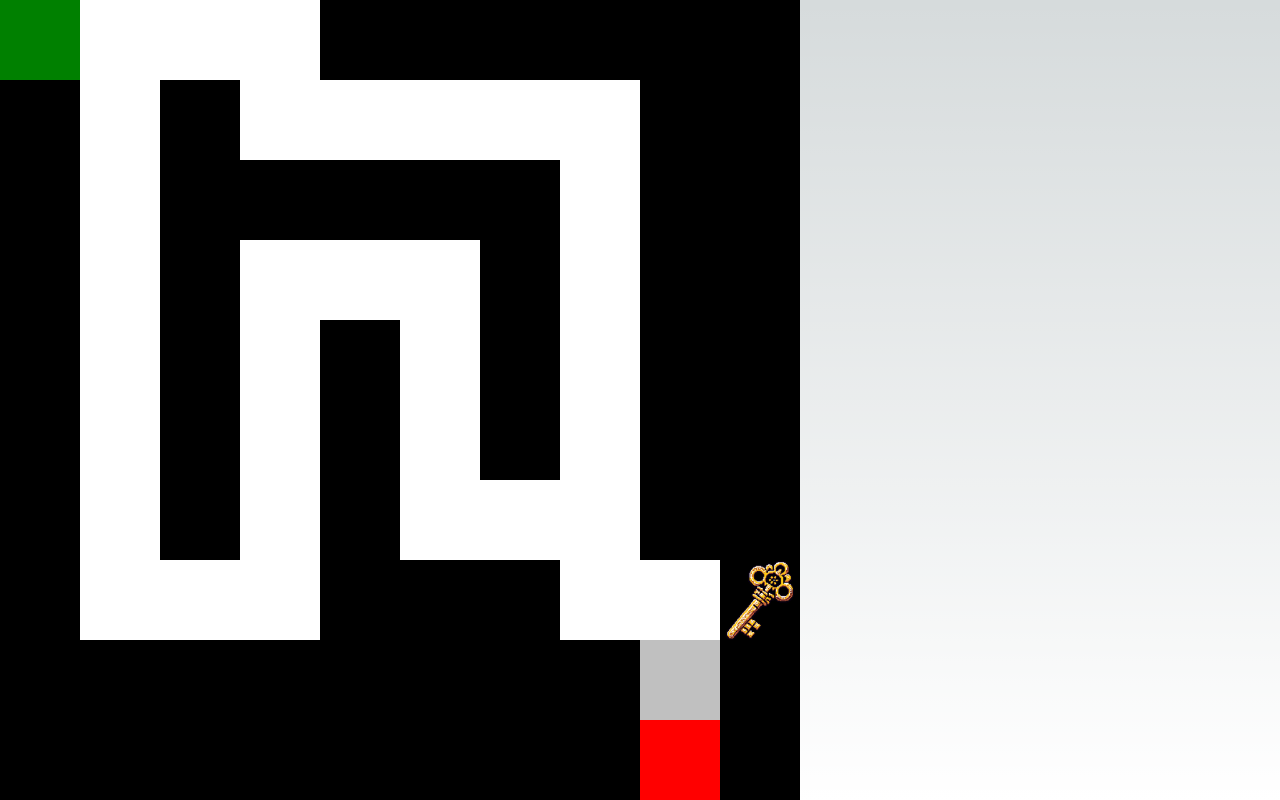
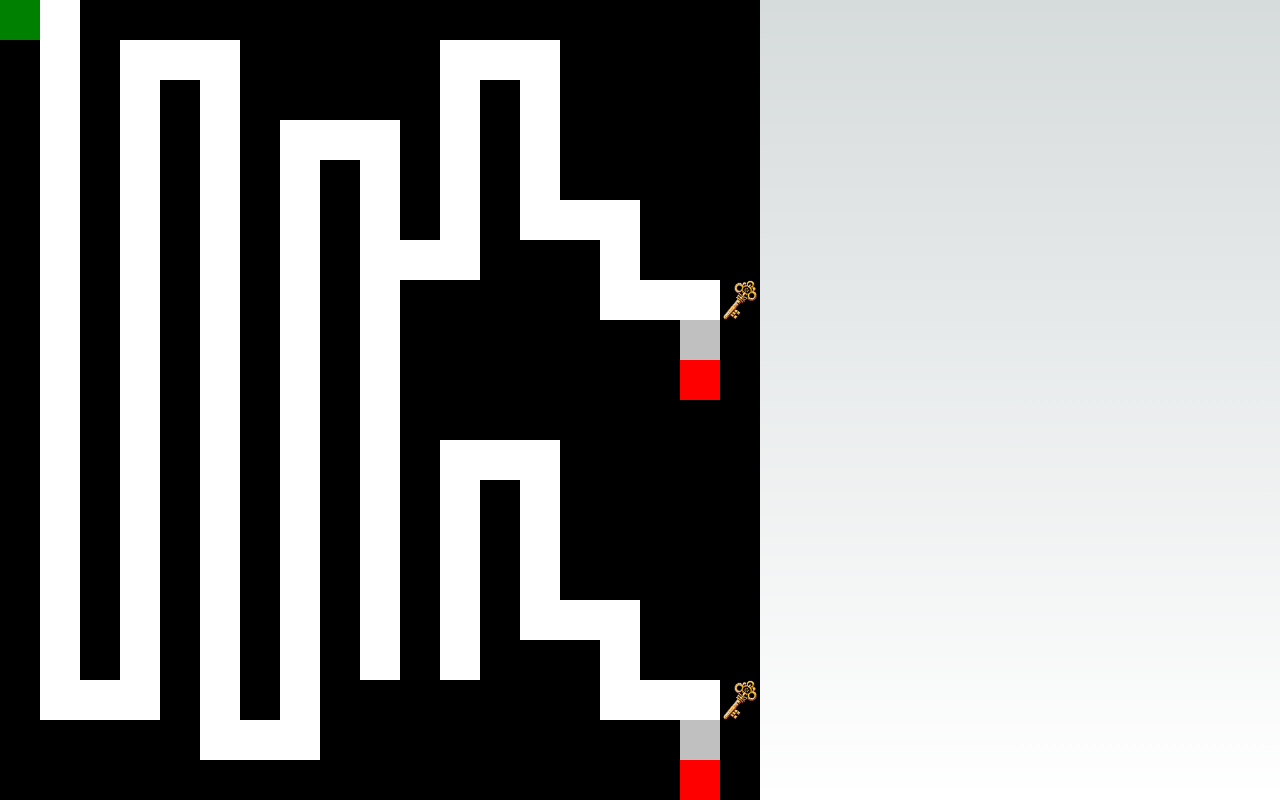
Before and after one commit to neko967/newjeans, a Next.js app: page /player_b_meiro in a window 1280 px wide. Both pictures are taken after a click on the button "スタート". Built offline with nearby package versions, Linux system fonts and the light colour scheme.

Commit message:
画面幅の変更

```diff
--- a/app/player_b_meiro/page.tsx
+++ b/app/player_b_meiro/page.tsx
@@ -12,7 +12,7 @@ type Position = {
 
 export default function Page() {
   const [windowSize, setWindowSize] = useState({ width: window.innerWidth, height: window.innerHeight });
-  const cellSize = Math.min(windowSize.width, windowSize.height) / 10;
+  const cellSize = Math.min(windowSize.width, windowSize.height) / 20;
   const [playerPosition, setPlayerPosition] = useState<Position>({ x: 0, y: 0 });
   const [isGameOver, setIsGameOver] = useState(false);
   const [isGameClear, setIsGameClear] = useState(false);
@@ -72,17 +72,28 @@ export default function Page() {
   };
 
   const maze = [
-    ['S', ' ', ' ', ' ', '#', '#', '#', '#', '#', '#'],
-    ['#', ' ', '#', ' ', ' ', ' ', ' ', ' ', '#', '#'],
-    ['#', ' ', '#', '#', '#', '#', '#', ' ', '#', '#'],
-    ['#', ' ', '#', ' ', ' ', ' ', '#', ' ', '#', '#'],
-    ['#', ' ', '#', ' ', '#', ' ', '#', ' ', '#', '#'],
-    ['#', ' ', '#', ' ', '#', ' ', '#', ' ', '#', '#'],
-    ['#', ' ', '#', ' ', '#', ' ', ' ', ' ', '#', '#'],
-    ['#', ' ', ' ', ' ', '#', '#', '#', ' ', ' ', 'K'],
-    ['#', '#', '#', '#', '#', '#', '#', '#', '*', '#'],
-    ['#', '#', '#', '#', '#', '#', '#', '#', 'G', '#'],
-  ];
+    ['S', ' ', '#', '#', '#', '#', '#', '#', '#', '#', '#', '#', '#', '#', '#', '#', '#', '#', '#'],
+    ['#', ' ', '#', ' ', ' ', ' ', '#', '#', '#', '#', '#', ' ', ' ', ' ', '#', '#', '#', '#', '#'],
+    ['#', ' ', '#', ' ', '#', ' ', '#', '#', '#', '#', '#', ' ', '#', ' ', '#', '#', '#', '#', '#'],
+    ['#', ' ', '#', ' ', '#', ' ', '#', ' ', ' ', ' ', '#', ' ', '#', ' ', '#', '#', '#', '#', '#'],
+    ['#', ' ', '#', ' ', '#', ' ', '#', ' ', '#', ' ', '#', ' ', '#', ' ', '#', '#', '#', '#', '#'],
+    ['#', ' ', '#', ' ', '#', ' ', '#', ' ', '#', ' ', '#', ' ', '#', ' ', ' ', ' ', '#', '#', '#'],
+    ['#', ' ', '#', ' ', '#', ' ', '#', ' ', '#', ' ', ' ', ' ', '#', '#', '#', ' ', '#', '#', '#'],
+    ['#', ' ', '#', ' ', '#', ' ', '#', ' ', '#', ' ', '#', '#', '#', '#', '#', ' ', ' ', ' ', 'K'],
+    ['#', ' ', '#', ' ', '#', ' ', '#', ' ', '#', ' ', '#', '#', '#', '#', '#', '#', '#', '*', '#'],
+    ['#', ' ', '#', ' ', '#', ' ', '#', ' ', '#', ' ', '#', '#', '#', '#', '#', '#', '#', 'G', '#'],
+    ['#', ' ', '#', ' ', '#', ' ', '#', ' ', '#', ' ', '#', '#', '#', '#', '#', '#', '#', '#', '#'],
+    ['#', ' ', '#', ' ', '#', ' ', '#', ' ', '#', ' ', '#', ' ', ' ', ' ', '#', '#', '#', '#', '#'],
+    ['#', ' ', '#', ' ', '#', ' ', '#', ' ', '#', ' ', '#', ' ', '#', ' ', '#', '#', '#', '#', '#'],
+    ['#', ' ', '#', ' ', '#', ' ', '#', ' ', '#', ' ', '#', ' ', '#', ' ', '#', '#', '#', '#', '#'],
+    ['#', ' ', '#', ' ', '#', ' ', '#', ' ', '#', ' ', '#', ' ', '#', ' ', '#', '#', '#', '#', '#'],
+    ['#', ' ', '#', ' ', '#', ' ', '#', ' ', '#', ' ', '#', ' ', '#', ' ', ' ', ' ', '#', '#', '#'],
+    ['#', ' ', '#', ' ', '#', ' ', '#', ' ', '#', ' ', '#', ' ', '#', '#', '#', ' ', '#', '#', '#'],
+    ['#', ' ', ' ', ' ', '#', ' ', '#', ' ', '#', '#', '#', '#', '#', '#', '#', ' ', ' ', ' ', 'K'],
+    ['#', '#', '#', '#', '#', ' ', ' ', ' ', '#', '#', '#', '#', '#', '#', '#', '#', '#', '*', '#'],
+    ['#', '#', '#', '#', '#', '#', '#', '#', '#', '#', '#', '#', '#', '#', '#', '#', '#', 'G', '#'],
+];
+
 
   return (
     <main style={{ width: '100vw', height: '100vh', overflow: 'hidden', position: 'relative' }}>
@@ -100,7 +111,7 @@ export default function Page() {
         <div
         style={{
           display: 'grid',
-          gridTemplateColumns: `repeat(10, ${cellSize}px)`,
+          gridTemplateColumns: `repeat(19, ${cellSize}px)`,
           cursor: 'none',
           gridGap: '0px',
           width: '100%',
```
Also changed, not shown: 1 other file (tests, documents, lock files or other folders).
